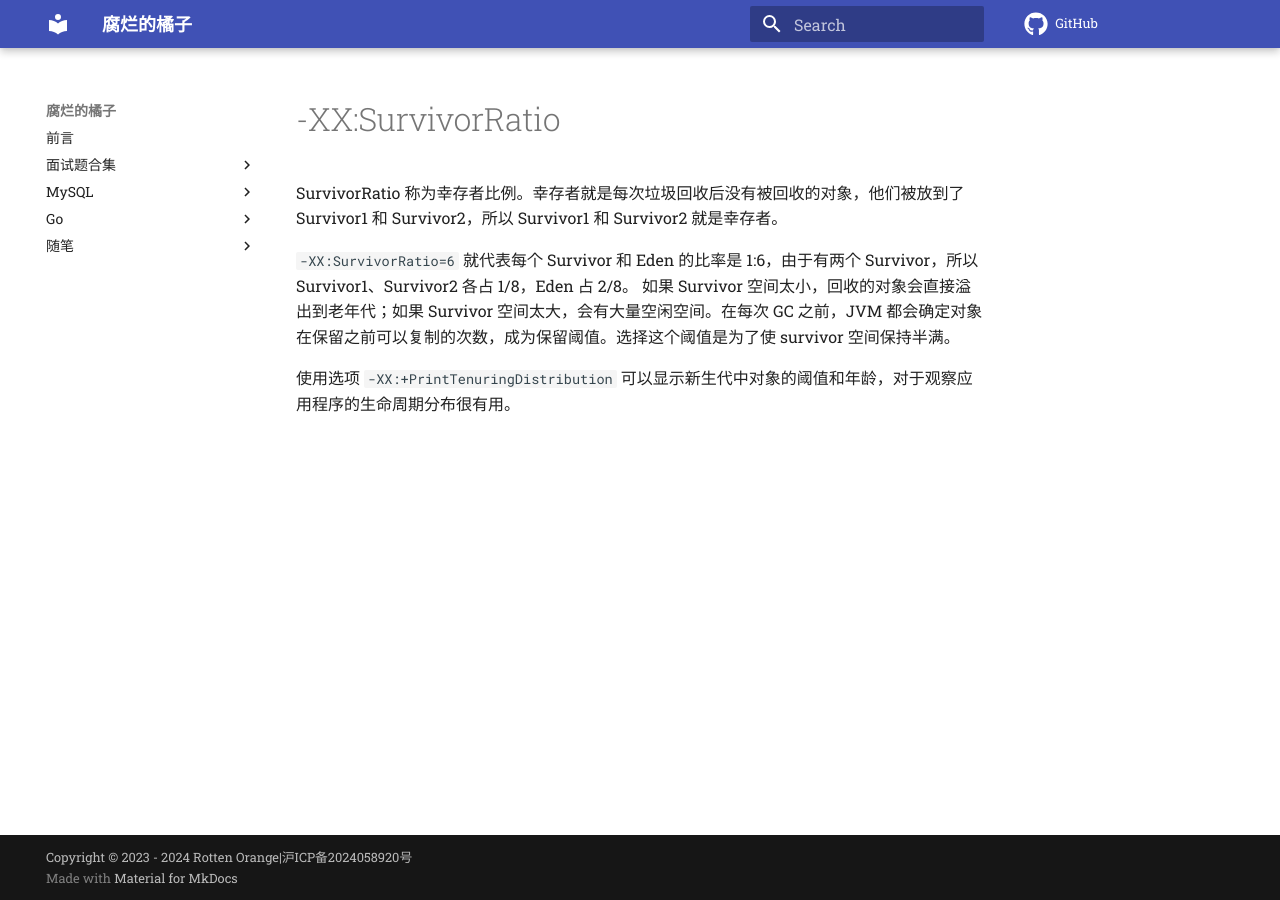
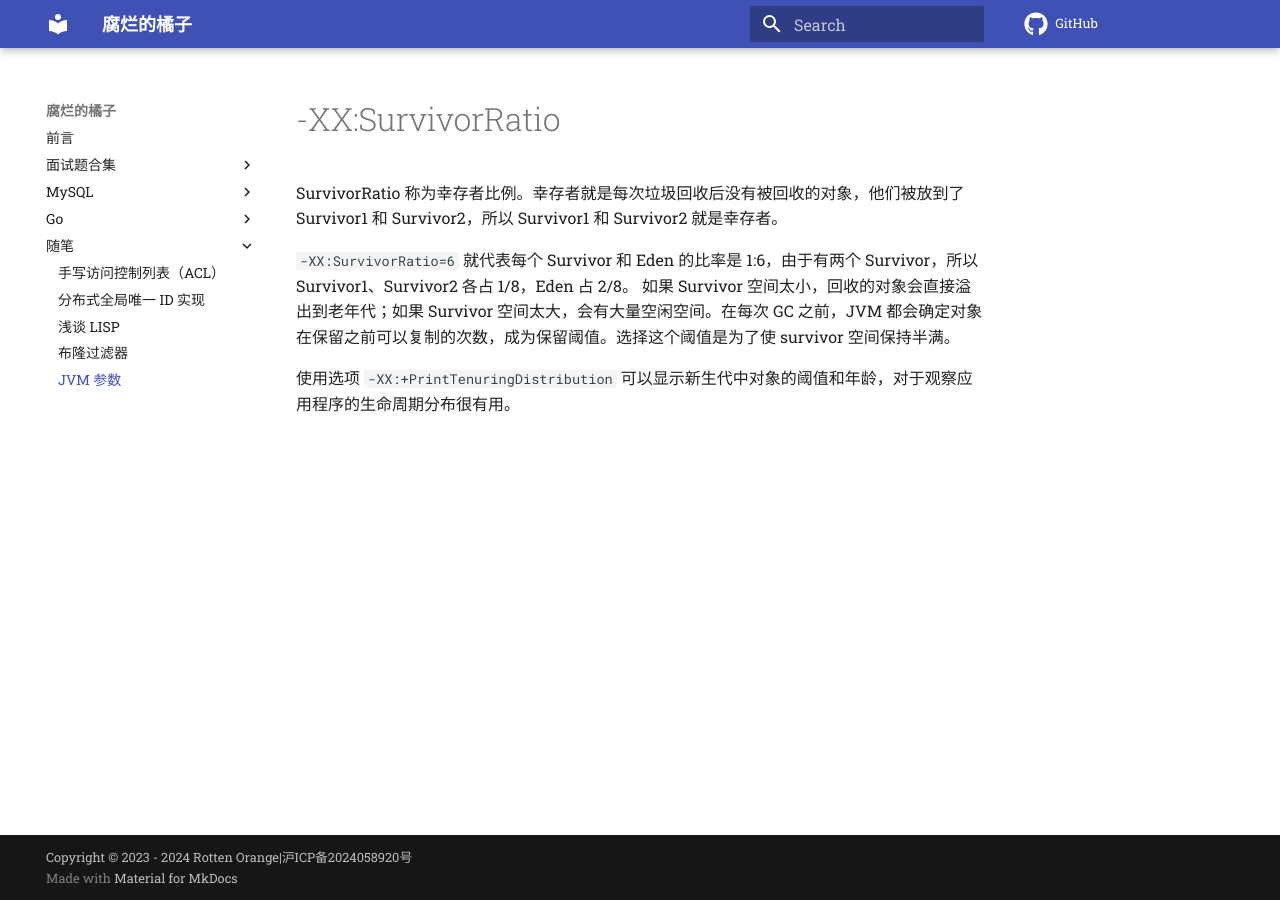
Before and after one commit to z1ming/cs-Hydra, an MkDocs documentation site: the page built from docs/文章/JVM-params.md, in a window 1280 px wide. Built offline with MkDocs 1.6.1 and Material for MkDocs 9.7.7, drawn with Linux system fonts in a browser that asks for light colours; comment, search, counter and statistics services are not loaded.

Commit message:
Update mkdocs.yml
Signed-off-by: Ziming Meng <zimingm94@gmail.com>

```diff
--- a/mkdocs.yml
+++ b/mkdocs.yml
@@ -20,6 +20,7 @@ nav:
     - 分布式全局唯一 ID 实现: 文章/id.md
     - 浅谈 LISP: 文章/LISP.md
     - 布隆过滤器: 文章/BloomFilter.md
+    - JVM 参数: 文章/JVM-params.md
 repo_url: https://github.com/z1ming/z1ming.github.io
 theme:
   name: material
```
